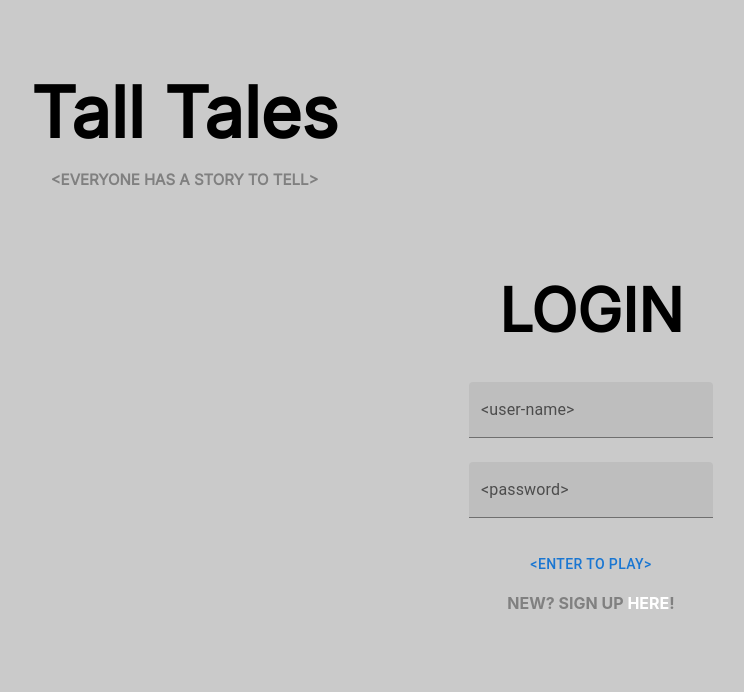
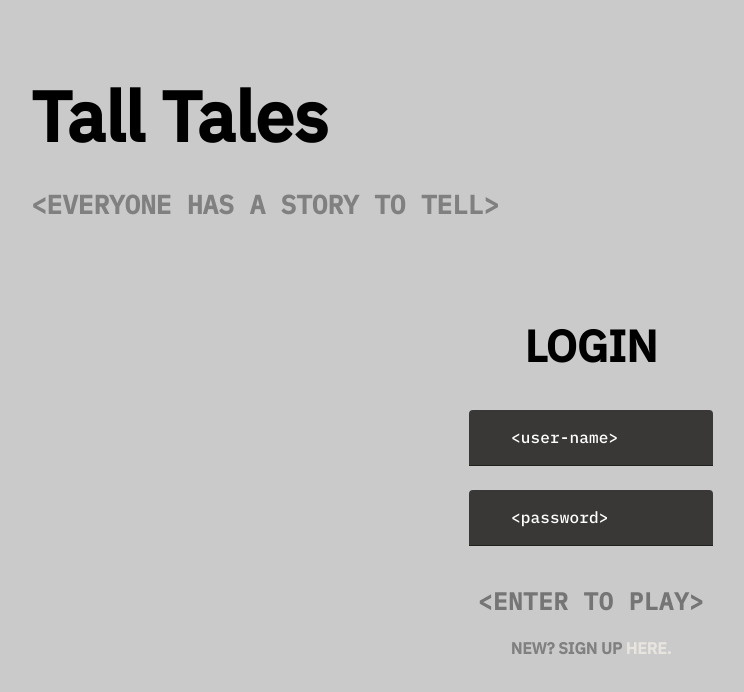
Before and after one commit to Jnwong116/TallTales, a React (Create React App) app in the folder talltales/: page / in a window 1280 px wide. Shown: the top 692 px of the page, without its empty margins (49-793 px from the left). Built offline with nearby package versions, Linux system fonts and the light colour scheme.

Commit message:
fix login page

```diff
--- a/talltales/src/App.css
+++ b/talltales/src/App.css
@@ -1,4 +1,5 @@
 @import url("https://fonts.googleapis.com/css2?family=Courier+Prime&family=Inter&display=swap");
+@import url("https://fonts.googleapis.com/css2?family=Courier+Prime&family=IBM+Plex+Mono:wght@500&family=IBM+Plex+Sans:wght@500&family=Inter&display=swap");
 .App {
   text-align: center;
   height: 100vh;
--- a/talltales/src/components/appName/appName.css
+++ b/talltales/src/components/appName/appName.css
@@ -7,16 +7,16 @@
 .app-name-name {
   color: black;
   font-size: 70px;
-    font-family: "Inter";
+  font-family: "IBM Plex Sans";
   font-weight: 1000;
   margin-bottom: 0px;
   margin-top: 0px;
+  text-align: left;
 }
 
 .app-name-tag {
   color: #808080;
-    font-size: 15px;
-    font-family: "Inter";
+  font-size: 26px;
+  font-family: "IBM Plex Mono";
   font-weight: 600;
-
 }
--- a/talltales/src/components/userLoginInput/userLoginInput.css
+++ b/talltales/src/components/userLoginInput/userLoginInput.css
@@ -9,8 +9,26 @@
 }
 
 .user-login-text {
-    font-family: "Inter";
-    font-size: 60px;
-    font-weight: bold;
+  font-family: "IBM Plex Sans";
+  font-size: 44px;
+  font-weight: bolder;
   padding-bottom: 10px;
 }
+
+.text-button {
+  color: red;
+}
+
+.MuiInputBase-root {
+  color: rgb(178, 178, 178) !important;
+  background-color: rgb(57, 56, 55) !important;
+}
+
+.MuiInputLabel-root {
+  font-family: "IBM Plex Mono" !important;
+  font-size: 16px !important;
+  margin-right: 20px !important;
+  color: white !important;
+  left: 30px !important;
+  transform-origin: top center !important;
+}
--- a/talltales/src/pages/login/login.css
+++ b/talltales/src/pages/login/login.css
@@ -5,11 +5,12 @@
 
 .signup-message {
   font-weight: bold;
+  font-family: "IBM Plex Sans";
   color: #808080;
 }
 
 .signup-link {
-    color: white;
+  color: rgb(232, 229, 224);
 }
 
 .signup-link:hover {
@@ -20,3 +21,15 @@
 .link {
   text-decoration: none;
 }
+
+.MuiButton-root {
+  font-family: "IBM Plex Mono" !important;
+  font-weight: 1000 !important;
+  font-size: 24px !important;
+  color: rgb(117, 117, 117) !important;
+}
+
+.MuiButton-root:hover {
+  color: rgb(50, 50, 50) !important;
+  background-color: transparent !important;
+}
--- a/talltales/src/pages/login/login.js
+++ b/talltales/src/pages/login/login.js
@@ -12,14 +12,15 @@ class Login extends React.Component {
     const currUserName = document.getElementById("user-name").value;
     const currPassword = document.getElementById("password").value;
 
-        const targetUser = users.users.filter(user => user.username === currUserName);
+    const targetUser = users.users.filter(
+      user => user.username === currUserName
+    );
 
-        if(targetUser.length && targetUser[0].password === currPassword) {
+    if (targetUser.length && targetUser[0].password === currPassword) {
       this.props.app.setState({
         currUser: targetUser[0]
       });
-        }
-        else {
+    } else {
       window.alert("Incorrect login :(");
     }
   }
@@ -38,17 +39,24 @@ class Login extends React.Component {
         </div>
         <UserLoginInput text="LOGIN"></UserLoginInput>
 
-                <TextButton text="<ENTER TO PLAY>"
-                    handleClick={() => {this.handleClick(this.props.app.state.users)}}>
-                </TextButton>
+        <TextButton
+          text="<ENTER TO PLAY>"
+          handleClick={() => {
+            this.handleClick(this.props.app.state.users);
+          }}
+        ></TextButton>
         <div className="signup-message">
           NEW? SIGN UP
           <strong
             className="signup-link"
-                            onClick={() => {this.redirect()}}
-                        > HERE</strong>!
+            onClick={() => {
+              this.redirect();
+            }}
+          >
+            {" "}
+            HERE.
+          </strong>
         </div>
-
       </div>
     );
   }
```
Lines whose indentation alone changed are shown as unchanged.
